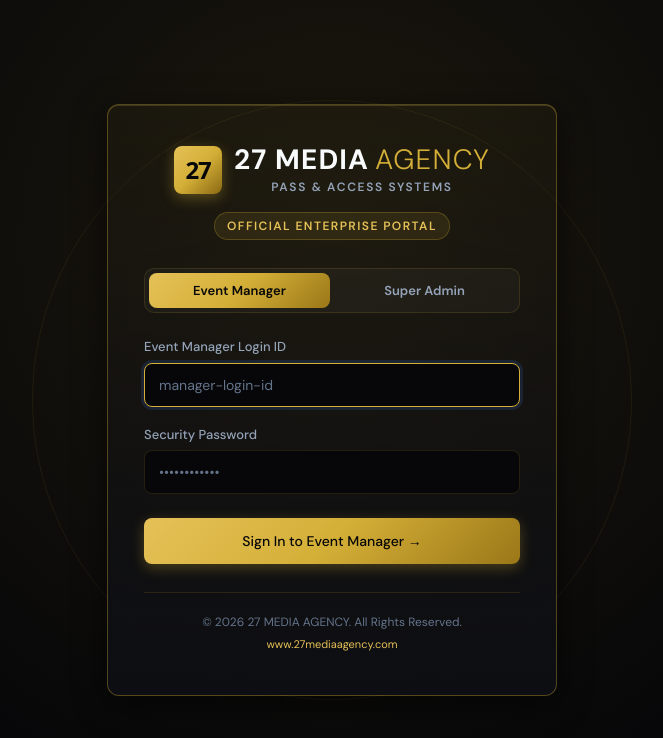
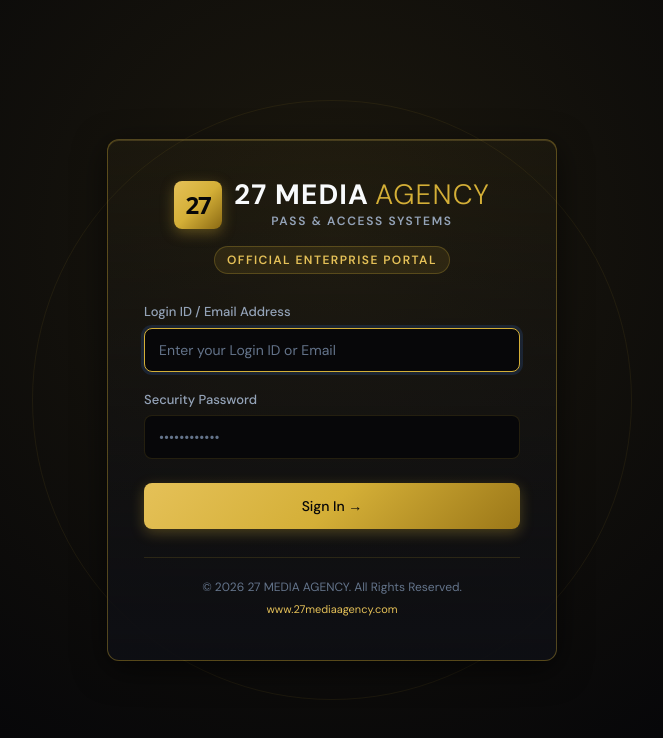
Before and after one commit to Muddasir-Haider-Khan/EVENT-PASS-MANAGEMENT-SYSTEM, a Next.js app: page /login in a window 1280 px wide. Shown: the top 738 px of the page, without its empty margins (308-971 px from the left). Built offline with nearby package versions, Linux system fonts and the light colour scheme.

Commit message:
feat: simplify login by unifying role-based forms and implementing case-insensitive, trimmed identification lookups

```diff
--- a/src/app/api/auth/login/route.ts
+++ b/src/app/api/auth/login/route.ts
@@ -23,14 +23,18 @@ export async function POST(req: NextRequest) {
     }
 
     const { loginId, password } = parsed.data;
+    const trimmedId = loginId.trim();
 
-    // Try super admin first (email-based login)
-    const superAdmin = await prisma.superAdmin.findUnique({ where: { email: loginId } });
+    // 1. Try Super Admin first (email match)
+    const superAdmin = await prisma.superAdmin.findFirst({
+      where: {
+        email: { equals: trimmedId, mode: 'insensitive' },
+      },
+    });
+
     if (superAdmin) {
       const valid = await verifyPassword(password, superAdmin.passwordHash);
-      if (!valid) {
-        return NextResponse.json({ error: 'Invalid credentials' }, { status: 401 });
-      }
+      if (valid) {
         const token = signToken({ sub: superAdmin.id, scope: 'super_admin' });
         const response = NextResponse.json({
           success: true,
@@ -46,17 +50,19 @@ export async function POST(req: NextRequest) {
         });
         return response;
       }
+    }
 
-    // Try event manager (loginId-based)
-    const manager = await prisma.eventManager.findUnique({
-      where: { loginId },
+    // 2. Try Event Manager (loginId match)
+    const manager = await prisma.eventManager.findFirst({
+      where: {
+        loginId: { equals: trimmedId, mode: 'insensitive' },
+      },
       include: { event: true },
     });
+
     if (manager) {
       const valid = await verifyPassword(password, manager.passwordHash);
-      if (!valid) {
-        return NextResponse.json({ error: 'Invalid credentials' }, { status: 401 });
-      }
+      if (valid) {
         const token = signToken({
           sub: manager.id,
           scope: 'event_manager',
@@ -77,6 +83,7 @@ export async function POST(req: NextRequest) {
         });
         return response;
       }
+    }
 
     return NextResponse.json({ error: 'Invalid credentials' }, { status: 401 });
   } catch (error) {
--- a/src/app/login/page.tsx
+++ b/src/app/login/page.tsx
@@ -6,7 +6,6 @@ import { Media27Logo } from '@/components/27MediaLogo';
 
 export default function LoginPage() {
   const router = useRouter();
-  const [activeTab, setActiveTab] = useState<'manager' | 'super_admin'>('manager');
   const [loginId, setLoginId] = useState('');
   const [password, setPassword] = useState('');
   const [error, setError] = useState('');
@@ -216,60 +215,11 @@ export default function LoginPage() {
           </div>
         </div>
 
-        {/* Role Selector Tabs */}
-        <div
-          style={{
-            display: 'grid',
-            gridTemplateColumns: '1fr 1fr',
-            gap: 4,
-            padding: 4,
-            background: 'rgba(255, 255, 255, 0.03)',
-            border: '1px solid var(--border-default)',
-            borderRadius: 10,
-            marginBottom: 24,
-          }}
-        >
-          <button
-            type="button"
-            onClick={() => setActiveTab('manager')}
-            style={{
-              padding: '8px 12px',
-              borderRadius: 8,
-              border: 'none',
-              fontSize: 13,
-              fontWeight: 600,
-              cursor: 'pointer',
-              background: activeTab === 'manager' ? 'var(--gold-gradient)' : 'transparent',
-              color: activeTab === 'manager' ? '#070709' : 'var(--text-secondary)',
-              transition: 'all 150ms ease',
-            }}
-          >
-            Event Manager
-          </button>
-          <button
-            type="button"
-            onClick={() => setActiveTab('super_admin')}
-            style={{
-              padding: '8px 12px',
-              borderRadius: 8,
-              border: 'none',
-              fontSize: 13,
-              fontWeight: 600,
-              cursor: 'pointer',
-              background: activeTab === 'super_admin' ? 'var(--gold-gradient)' : 'transparent',
-              color: activeTab === 'super_admin' ? '#070709' : 'var(--text-secondary)',
-              transition: 'all 150ms ease',
-            }}
-          >
-            Super Admin
-          </button>
-        </div>
-
-        {/* Login Form */}
+        {/* Unified Login Form */}
         <form onSubmit={handleLogin}>
           <div style={{ marginBottom: 18 }}>
             <label className="input-label" htmlFor="login-id">
-              {activeTab === 'super_admin' ? 'Master Admin Username / Email' : 'Event Manager Login ID'}
+              Login ID / Email Address
             </label>
             <input
               id="login-id"
@@ -277,7 +227,7 @@ export default function LoginPage() {
               className="input"
               value={loginId}
               onChange={(e) => setLoginId(e.target.value)}
-              placeholder={activeTab === 'super_admin' ? 'admin' : 'manager-login-id'}
+              placeholder="Enter your Login ID or Email"
               required
               autoComplete="username"
               autoFocus
@@ -309,7 +259,7 @@ export default function LoginPage() {
           )}
 
           <button type="submit" className="btn btn-gold" style={{ width: '100%', height: 46, fontSize: 14 }} disabled={loading}>
-            {loading ? <span className="spinner" style={{ borderTopColor: '#070709' }} /> : `Sign In to ${activeTab === 'super_admin' ? 'Super Admin' : 'Event Manager'} →`}
+            {loading ? <span className="spinner" style={{ borderTopColor: '#070709' }} /> : 'Sign In →'}
           </button>
         </form>
 
```
Lines whose indentation alone changed are shown as unchanged.
